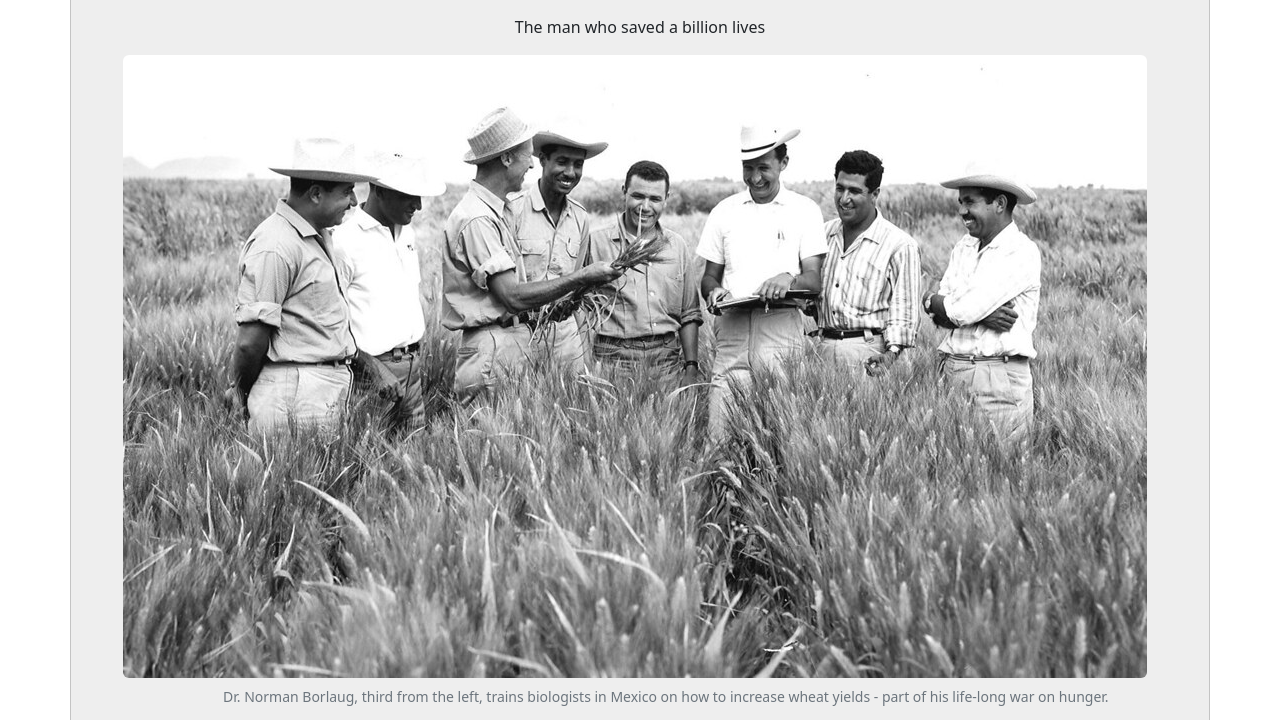
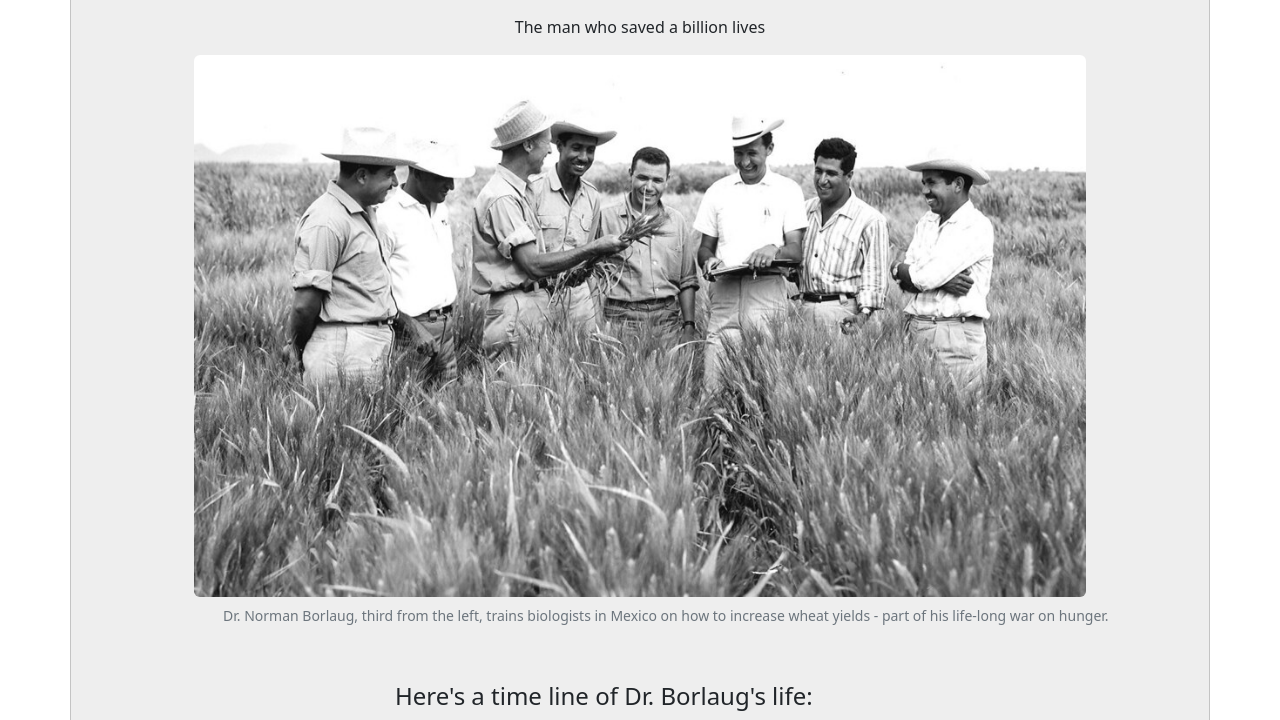
Before and after one commit to Simonluw/willy-simon, a plain HTML site: page index.html in a window 1280 px wide. Shown: the part 74-794 px from the top of the page. Drawn offline with nearby package versions, Linux system fonts and the light colour scheme.

Commit message:
simon's final fix to the tribute page

```diff
--- a/css/style.css
+++ b/css/style.css
@@ -12,8 +12,10 @@ text-align: center;
 }
 
 .rounded{
-border: 1px;
-margin-left: 40px;
+  display: block;
+  margin-left: auto;
+  margin-right: auto;
+  width: 80%;
 
 }
 #img-caption{
@@ -21,14 +23,6 @@ border: 1px;
 margin-left: 140px;
 
 }
-
-#image-div {
-	display: block;
-	width: 100%;
-	height: auto;
-
-}
-
 
 #belowtitle{
 	text-align: center;
```
